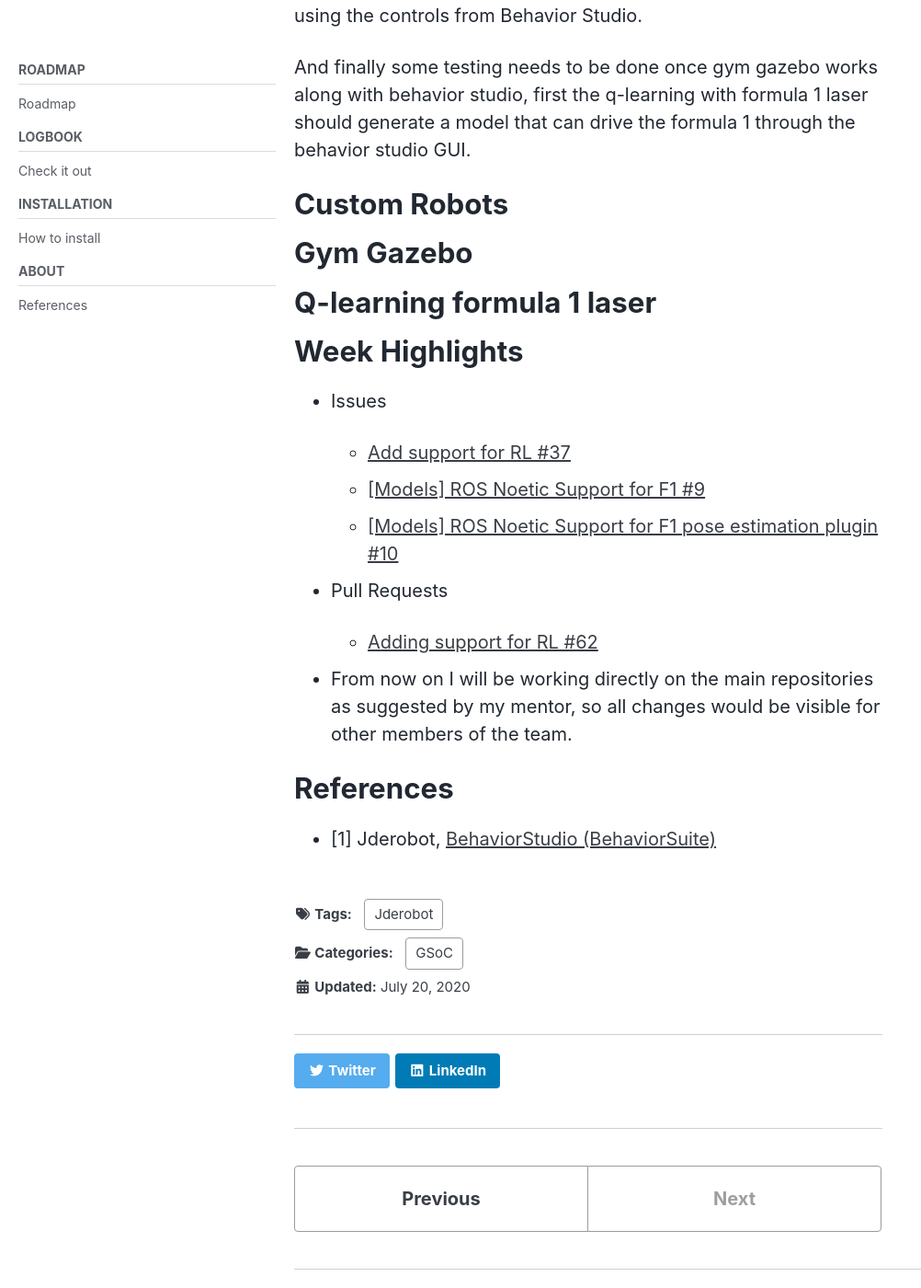
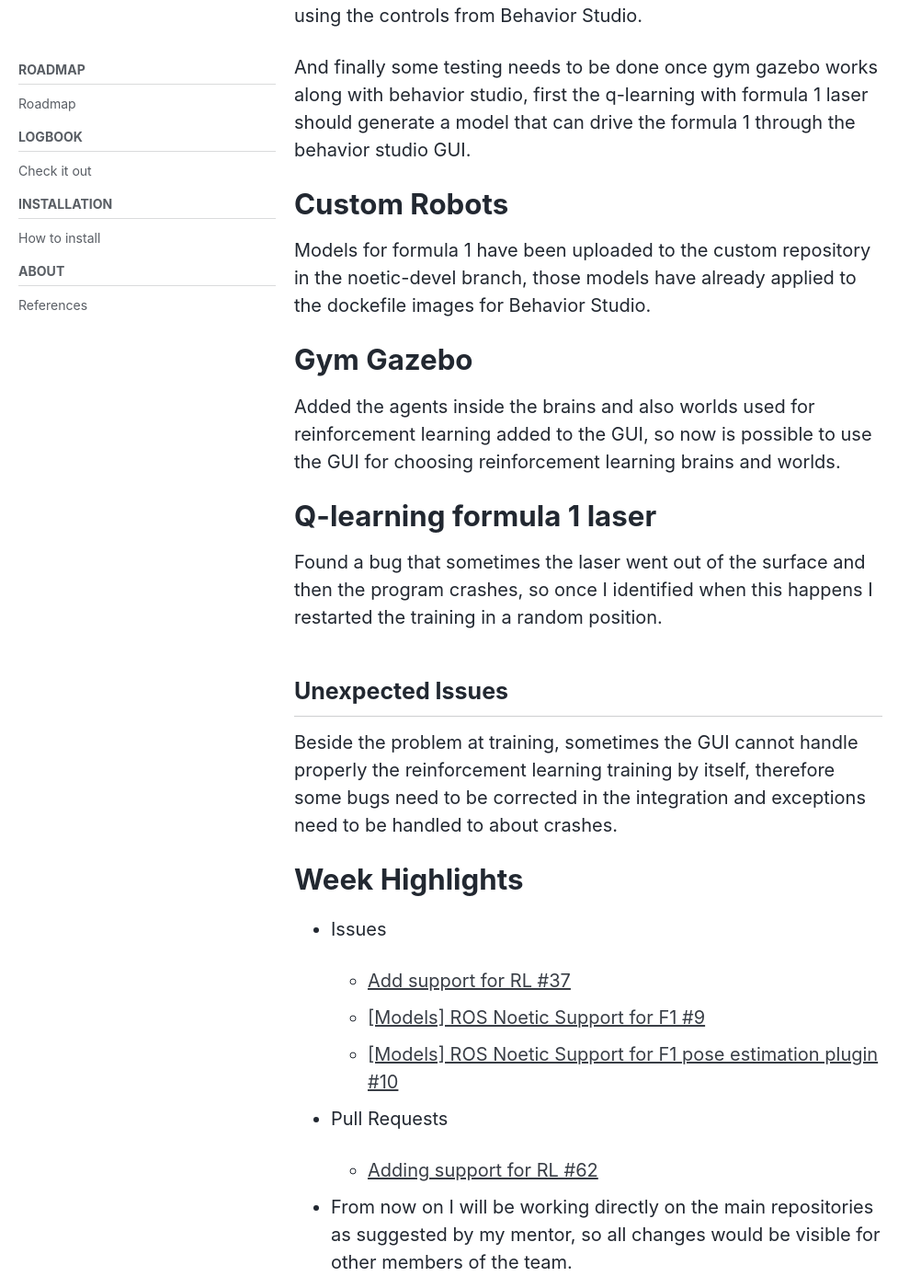
Before and after one commit to TheRoboticsClub/colab-gsoc2020-Diego_Charrez, a Jekyll site: the page built from docs/_posts/2020-07-20-Week-9.md, in a window 1280 px wide and 1400 px high, scrolled down 684 px. Shown: the whole window at 92% size, without its empty margins (0-1002 px from the left). Built offline with Jekyll 4.4.1, drawn with Linux system fonts in a browser that asks for light colours; cached includes are drawn as plain includes; nearby versions of some CDN libraries.

Commit message:
updated week9

```diff
--- a/docs/_posts/2020-07-20-Week-9.md
+++ b/docs/_posts/2020-07-20-Week-9.md
@@ -30,10 +30,19 @@
 
 # Custom Robots
 
+Models for formula 1 have been uploaded to the custom repository in the noetic-devel branch, those models have already applied to the dockefile images for Behavior Studio.
+
 # Gym Gazebo
+
+Added the agents inside the brains and also worlds used for reinforcement learning added to the GUI, so now is possible to use the GUI for choosing reinforcement learning brains and worlds.
 
 # Q-learning formula 1 laser
 
+Found a bug that sometimes the laser went out of the surface and then the program crashes, so once I identified when this happens I restarted the training in a random position.
+
+## Unexpected Issues
+
+Beside the problem at training, sometimes the GUI cannot handle properly the reinforcement learning training by itself, therefore some bugs need to be corrected in the integration and exceptions need to be handled to about crashes.
 
 # Week Highlights
 
```
